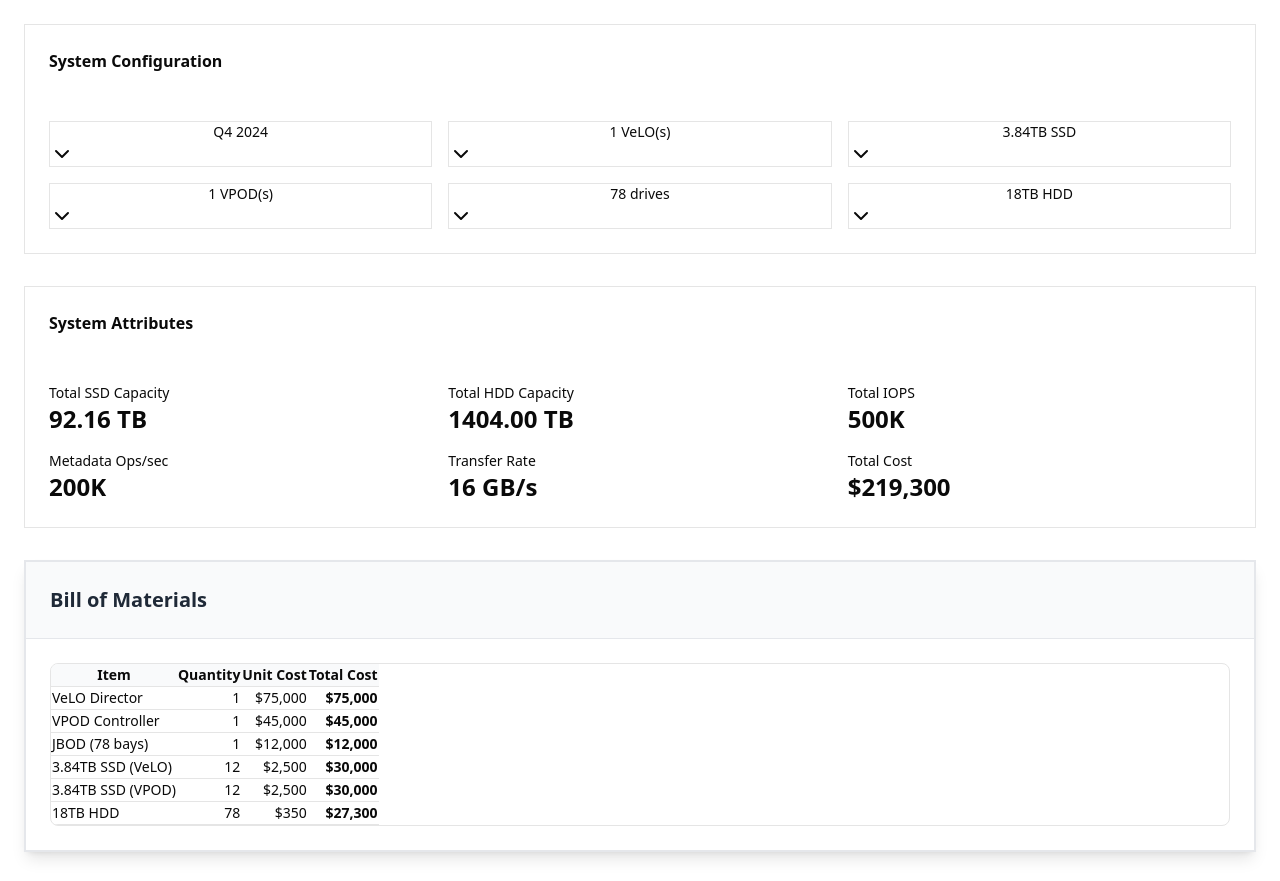
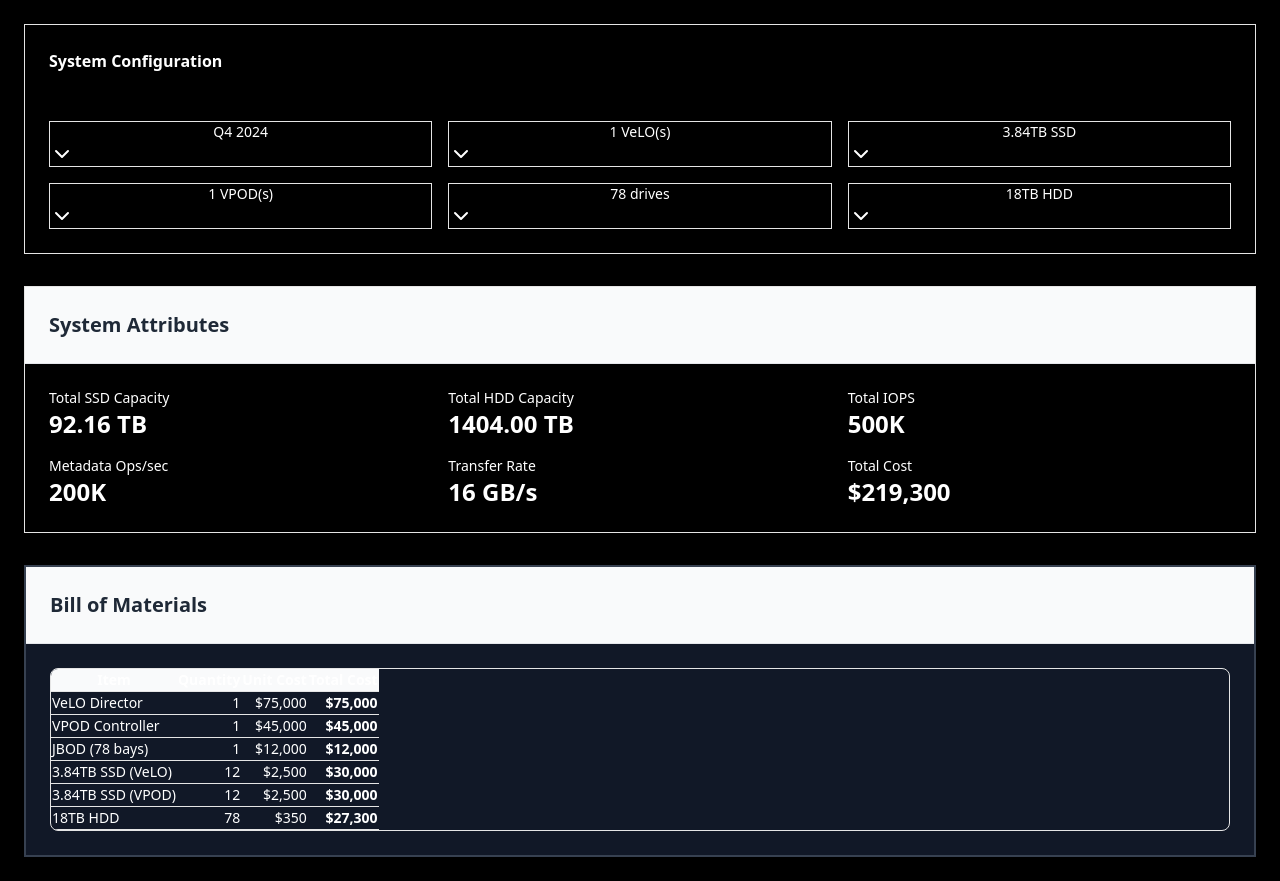
Before and after one commit to eriksalo/erik-web, a React (Create React App) app: page / in a window 1280 px wide. Built offline with nearby package versions, Linux system fonts and the light colour scheme.

Commit message:
black background

```diff
--- a/src/App.js
+++ b/src/App.js
@@ -122,13 +122,13 @@
   }, [config]);
 
   return (
-    <div className="space-y-8 p-6">
+    <div className="space-y-8 p-6 bg-black min-h-screen text-white">
       {/* Configuration Controls */}
       <Card>
         <CardHeader>
           <CardTitle>System Configuration</CardTitle>
         </CardHeader>
-        <CardContent className="grid grid-cols-2 md:grid-cols-3 gap-4">
+        <CardContent className="grid grid-cols-2 md:grid-cols-3 gap-4 text-white">
           <Select
             value={config.quarter}
             onValueChange={(value) => setConfig({...config, quarter: value})}
@@ -216,10 +216,10 @@
 
       {/* System Attributes */}
       <Card>
-        <CardHeader>
-          <CardTitle>System Attributes</CardTitle>
-        </CardHeader>
-        <CardContent className="grid grid-cols-2 md:grid-cols-3 gap-4">
+        <CardHeader className="bg-gray-50 border-b border-gray-200">
+          <CardTitle className="text-xl font-bold text-gray-800"> System Attributes</CardTitle>
+        </CardHeader >
+        <CardContent className="grid grid-cols-2 md:grid-cols-3 gap-4 text-white">
           <div>
             <p className="text-sm font-medium">Total SSD Capacity</p>
             <p className="text-2xl font-bold">{metrics.totalSsdCapacity.toFixed(2)} TB</p>
@@ -248,7 +248,7 @@
       </Card>
 
      {/* Bill of Materials */}
-      <Card className="border-2 border-gray-200 shadow-lg">
+      <Card className="border-2 border-gray-700 shadow-lg bg-gray-900 text-white">
         <CardHeader className="bg-gray-50 border-b border-gray-200">
           <CardTitle className="text-xl font-bold text-gray-800">Bill of Materials</CardTitle>
         </CardHeader>
```
